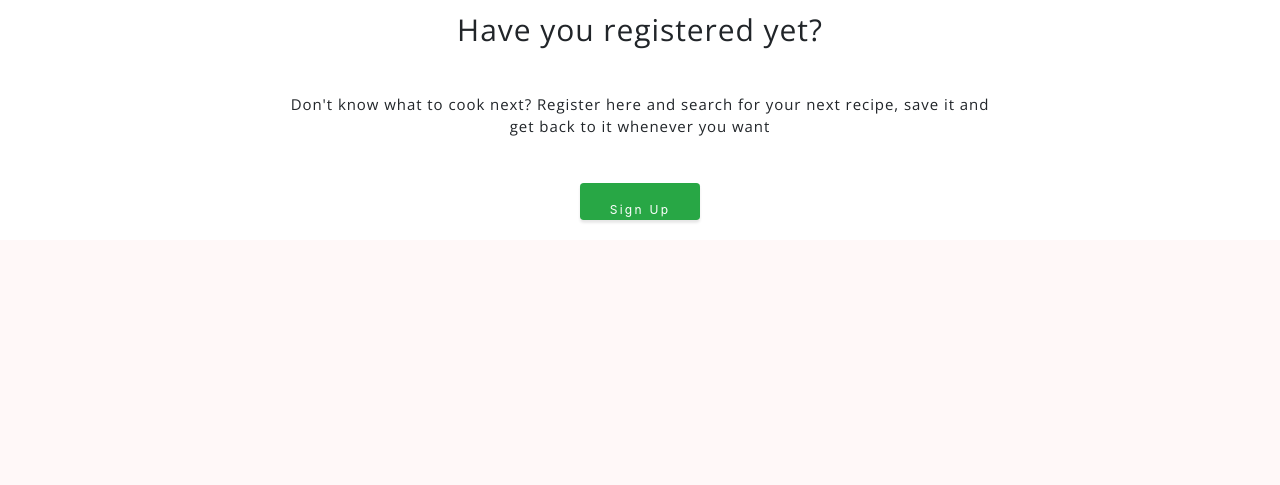
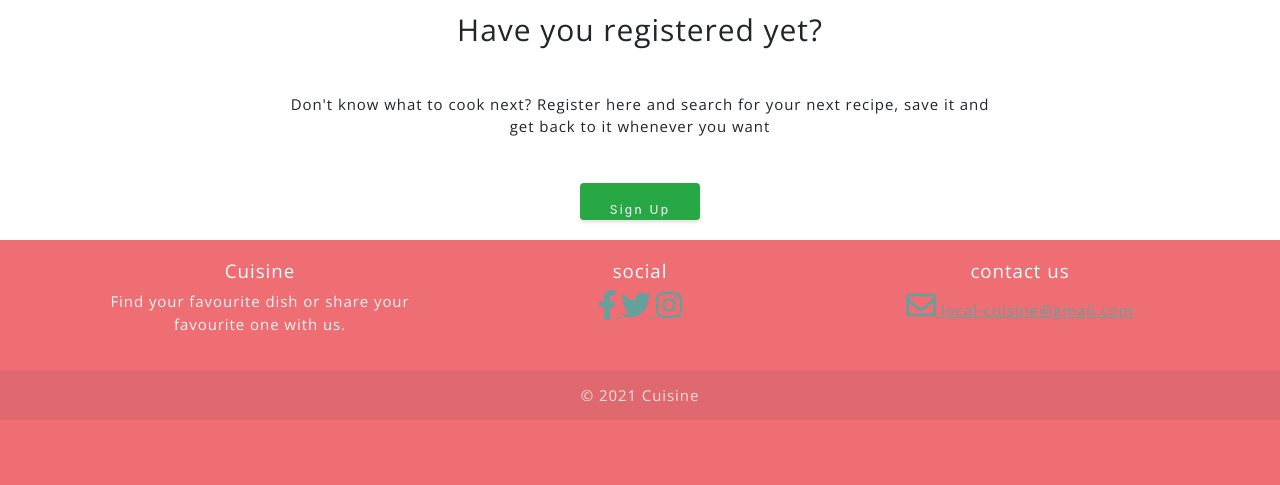
Before and after one commit to Tomazdo10/Cuisine, a Flask app: page /about in a window 1280 px wide. Shown: the part 2231-2716 px from the top of the page. Before the commit the page ends 2454 px from the top, so only its background shows below. Run offline with Flask 2, Linux system fonts and the light colour scheme; some libraries are stand-ins or nearby versions.

Commit message:
added footer to base.html with social media links and emailjs to static file

```diff
--- a/app.py
+++ b/app.py
@@ -181,7 +181,7 @@ def add_recipe():
     return render_template("add_recipe.html", categories=categories)
 
 
-@app.route('/edit_recipe/<recipe_id>')
+@app.route('/edit_recipe/<recipe_id>', methods=['GET', 'POST'])
 def edit_recipe(recipe_id):
     if request.method == "POST":
         submit = {
@@ -233,7 +233,7 @@ def add_category():
     return render_template("add_category.html")
 
 
-@app.route('/view_recipe/<recipe_id>', methods=["GET"])
+@app.route('/view_recipe/<recipe_id>', methods=["GET", "POST"])
 def view_recipe(recipe_id):
     recipes = mongo.db.Recipes
     recipe = recipes.find_one({'_id': ObjectId(recipe_id)})
--- /dev/null
+++ b/static/js/emailj.js
@@ -0,0 +1,11 @@
+var emailjs;
+
+let form = document.getElementById("contact");
+
+//Function to activate Emalijs API
+function sendMail(contactForm) {
+    emailjs.send("gmail", "registration", {
+        "from_name": contactForm.user_first.value,
+        "from_email": contactForm.user_email.value,
+    });
+}
--- a/templates/base.html
+++ b/templates/base.html
@@ -102,10 +102,59 @@
         {% endblock %}
     </main>
 
+    <!--Materialize footer-->
+    <footer class="page-footer">
+        <div class="container">
+            <div class="row">
+                <div class="col l4 s12 center-align">
+                    <h5 class="white-text">Cuisine</h5>
+                    <p class="grey-text text-lighten-4">Find your favourite dish or share your favourite one with us.
+                    </p>
+                </div>
+                <div class="col l4 s12 center-align">
+                    <h5 class="white-text">social</h5>
+                    <!--Facebook-->
+                    <p>
+                        <a class="social" href="http://facebook.com" aria-label="click for IPP on Facebook"
+                            target="_blank" rel="noreferrer noopener">
+                            <i class="fab fa-facebook-f fa-2x" aria-hidden="true"></i>
+                            <span class="sr-only">Facebook</span>
+                        </a>
+                        <!--Twitter-->
+                        <a class="social" href="http://twitter.com" aria-label="click for IPP on Twitter"
+                            target="_blank" rel="noreferrer noopener">
+                            <i class="fab fa-twitter fa-2x" aria-hidden="true"></i>
+                            <span class="sr-only">Twitter</span>
+                        </a>
+                        <!--Instagram-->
+                        <a class="social" href="http://instagram.com" aria-label="click for IPP on Instagram"
+                            target="_blank" rel="noreferrer noopener">
+                            <i class="fab fa-instagram fa-2x" aria-hidden="true"></i>
+                            <span class="sr-only">Instagram</span>
+                        </a>
+                    </p>
+                </div>
+                <div class="col l4 s12 center-align">
+                    <h5>contact us</h5>
+                    <p>
+                        <a class="email" href="local-cuisine@gmail.com"><i class="far fa-envelope fa-2x"></i>
+                            local-cuisine@gmail.com</a>
+                    </p>
+                </div>
+            </div>
+        </div>
+        <div class="footer-copyright">
+            <div class="container center-align">
+                © 2021 Cuisine
+            </div>
+        </div>
+    </footer>
+
     <script src="https://code.jquery.com/jquery-3.5.1.min.js"
         integrity="sha256-9/aliU8dGd2tb6OSsuzixeV4y/faTqgFtohetphbbj0=" crossorigin="anonymous"></script>
     <script src="https://cdnjs.cloudflare.com/ajax/libs/materialize/1.0.0/js/materialize.min.js"></script>
     <script src="{{ url_for('static', filename='js/script.js') }}"></script>
+    <script src="{{ url_for('static', filename='js/emailj.js') }}"></script>
 
     {% block scripts %}
     {% endblock %}
--- a/templates/recipes.html
+++ b/templates/recipes.html
@@ -1,5 +1,4 @@
-{% extends 'base.html'%}
-{% block content %}
+{% extends "base.html" %} {% block content %}
 <header class="masthead" style="background-color:lightgrey;">
     <div class="container d-flex h-100 align-items-center">
         <div class="col-12">
```
